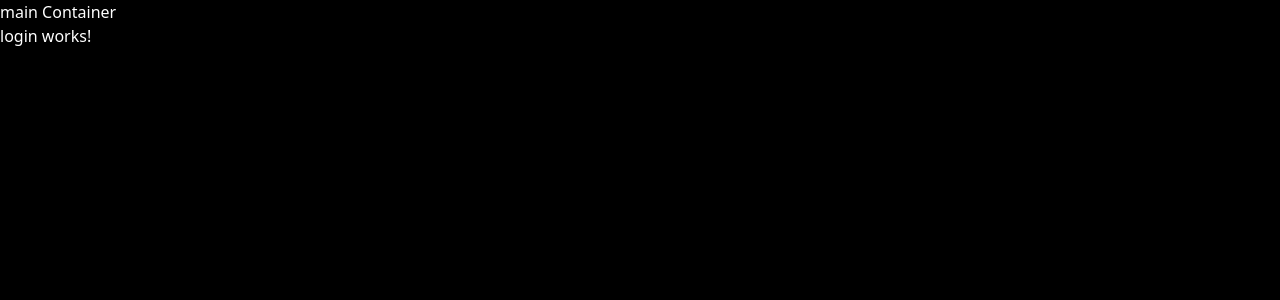
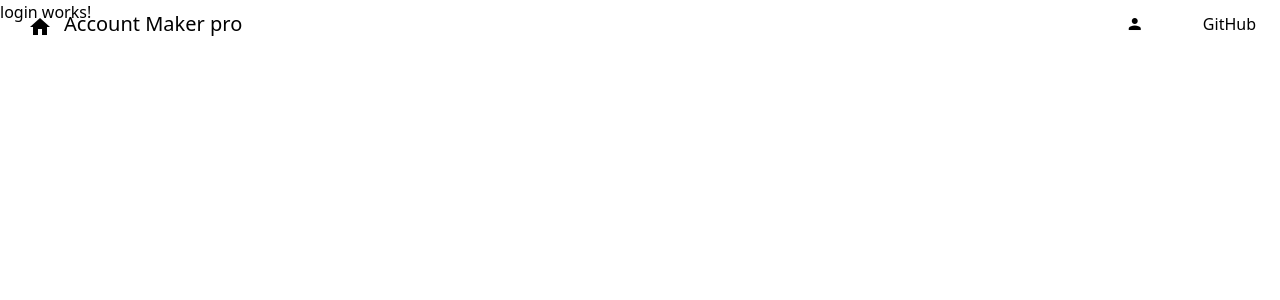
Before and after one commit to soheils2/test01ng, an Angular app: page /login in a window 1280 px wide. Shown: the top 300 px of the page. Built offline with nearby package versions, Linux system fonts and the light colour scheme.

Commit message:
navBar + some structs

```diff
--- a/src/app/app.component.css
+++ b/src/app/app.component.css
@@ -0,0 +1,3 @@
+.spacer {
+  flex: 1 1 auto;
+}
--- a/src/app/app.component.html
+++ b/src/app/app.component.html
@@ -1,4 +1,29 @@
-<div class="bg-black w-100 h-screen text-white overflow-hidden">main Container
+<div class="flex flex-col overflow-hidden">
 
-    <router-outlet></router-outlet>
+  <mat-toolbar *ngIf="true" color="primary" class="fixed top-0 z-10 overflow-hidden">
+    <button routerLink="/dash" mat-icon-button class="">
+      <mat-icon>home</mat-icon>
+    </button>
+    <span class="text-[2.5vh]">{{title}}</span>
+    <span class="spacer"></span>
+    <button mat-button [matMenuTriggerFor]="menu">
+      <mat-icon>person</mat-icon>
+      <mat-menu #menu="matMenu">
+        <button mat-menu-item><mat-icon>dashboard</mat-icon>Dashboard</button>
+        <button mat-menu-item><mat-icon>wallpaper</mat-icon>about</button>
+        <button mat-menu-item><mat-icon>account_box</mat-icon>LogOut</button>
+
+
+      </mat-menu>
+    </button>
+    <button class="flex items-center" mat-button onclick="window.location.href='https://github.com/soheils2/test01ng'">
+      <div class="flex items-center">
+        <img _ngcontent-ng-c3202968170="" matbuttonicon="" src="../assets/github-circle-white-transparent.svg"
+          alt="angular" aria-hidden="true" class="logo docs-navbar--github-logo">
+        <!-- <mat-icon>cloud</mat-icon> -->
+        <span class="text-[2vh] pl-1">GitHub</span>
+      </div>
+    </button>
+  </mat-toolbar>
+  <router-outlet></router-outlet>
 </div>
--- a/src/app/app.component.ts
+++ b/src/app/app.component.ts
@@ -6,7 +6,7 @@ import { Component } from '@angular/core';
   styleUrls: ['./app.component.css'],
 })
 export class AppComponent {
-  title = 'My First ng app';
+  title = 'Account Maker pro';
 
   data = [
     {
--- a/src/app/dashboard/dashboard.component.html
+++ b/src/app/dashboard/dashboard.component.html
@@ -1 +1 @@
-<p>dashboard works!</p>
+<p class="mt-16">dashboard works!</p>
--- a/src/app/not-found/not-found.component.html
+++ b/src/app/not-found/not-found.component.html
@@ -1,3 +1,3 @@
 <div class="flex flex-col align-middle justify-center w-100 h-screen bg-orange-300">
-    <a class="text-center font-bold text-[8vh] text-gray-100">404 NOT FOUND 🔭</a>
+  <a class="text-center font-bold text-[8vh] text-gray-100 animate-pulse">404 NOT FOUND 🔭</a>
 </div>
--- a/src/index.html
+++ b/src/index.html
@@ -1,13 +1,18 @@
 <!doctype html>
 <html lang="en">
+
 <head>
   <meta charset="utf-8">
   <title>Test01ng</title>
   <base href="/">
   <meta name="viewport" content="width=device-width, initial-scale=1">
   <link rel="icon" type="image/x-icon" href="favicon.ico">
+  <link href="https://fonts.googleapis.com/icon?family=Material+Icons" rel="stylesheet">
+
 </head>
+
 <body>
   <app-root></app-root>
 </body>
+
 </html>
--- a/src/styles.css
+++ b/src/styles.css
@@ -4,4 +4,26 @@
 @tailwind components;
 @tailwind utilities;
 
+/* @import "./assets/deeppurple-amber.css"; */
 @import "~@angular/material/prebuilt-themes/deeppurple-amber";
+/* @import "~@angular/material/prebuilt-themes/pink-bluegrey"; */
+.rtl-grid {
+  direction: rtl;
+}
+
+.mdc-text-field--filled:not(.mdc-text-field--disabled) {
+  background-color: rgb(245 245 245);
+
+  /* box-shadow: 10px 5px 60px -5px rgba(0, 0, 0, 0.2); */
+}
+.warn-snackbar {
+  --mdc-snackbar-container-color: darkorange;
+  --mat-mdc-snack-bar-button-color: white;
+  padding-bottom: 2vh;
+}
+
+.success-snackbar {
+  --mdc-snackbar-container-color: green;
+  --mat-mdc-snack-bar-button-color: white;
+  padding-bottom: 2vh;
+}
```
Also changed, not shown: src/app/app.module.ts (+34 -1 lines), src/assets/github-circle-white-transparent.svg (added).
